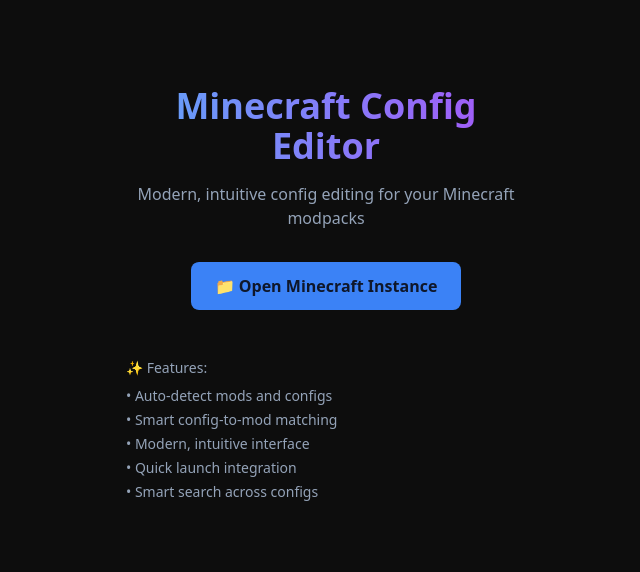
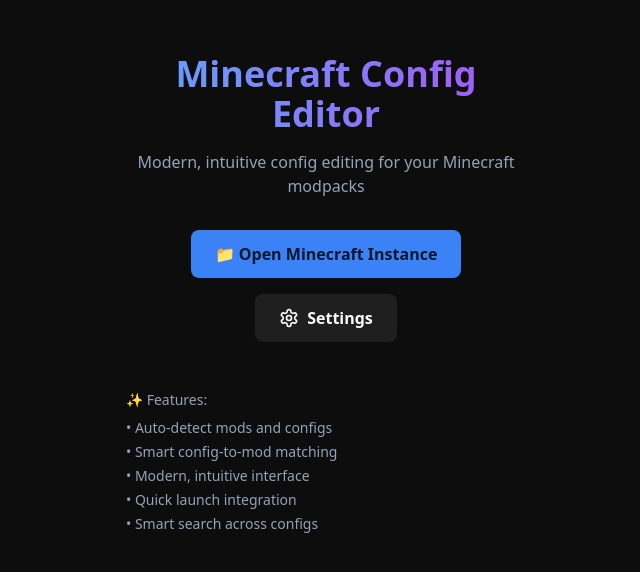
Before and after one commit to MinecraftEvolve/MCED, a React (Vite) app: page / in a window 1280 px wide. Shown: the part 106-678 px from the top of the page, without its empty margins (314-954 px from the left). Built offline with nearby package versions, Linux system fonts and the light colour scheme.

Commit message:
Make settings accessible from welcome screen and improve UI

```diff
--- a/src/renderer/App.tsx
+++ b/src/renderer/App.tsx
@@ -1,11 +1,12 @@
 import { useState, useEffect } from 'react';
 import { useAppStore } from './store';
-import { Loader2 } from 'lucide-react';
+import { Loader2, Settings as SettingsIcon } from 'lucide-react';
 import { Header } from './components/Layout/Header';
 import { Sidebar } from './components/Layout/Sidebar';
 import { MainPanel } from './components/Layout/MainPanel';
 import { StatusBar } from './components/Layout/StatusBar';
 import { SmartSearch } from './components/SmartSearch/SmartSearch';
+import { Settings } from './components/Settings/Settings';
 import { smartSearchService } from './services/SmartSearchService';
 import modrinthAPI from './services/api/ModrinthAPI';
 import { ModInfo } from '../shared/types/mod.types';
@@ -55,6 +56,7 @@
   const { currentInstance, setCurrentInstance, setMods, setIsLoading, isLoading, mods } = useAppStore();
   const [error, setError] = useState<string | null>(null);
   const [showSearch, setShowSearch] = useState(false);
+  const [showSettings, setShowSettings] = useState(false);
 
   // Enable keyboard shortcuts
   useKeyboardShortcuts();
@@ -158,6 +160,16 @@
             )}
           </button>
 
+          <button
+            onClick={() => setShowSettings(true)}
+            className="mt-4 px-6 py-3 bg-secondary text-secondary-foreground rounded-lg font-semibold
+                     hover:bg-secondary/90 transition-all duration-200 transform hover:scale-105
+                     flex items-center gap-2 mx-auto"
+          >
+            <SettingsIcon className="w-5 h-5" />
+            Settings
+          </button>
+
           <div className="mt-12 text-left">
             <p className="text-sm text-muted-foreground mb-2">✨ Features:</p>
             <ul className="text-sm text-muted-foreground space-y-1">
@@ -169,6 +181,8 @@
             </ul>
           </div>
         </div>
+
+        {showSettings && <Settings onClose={() => setShowSettings(false)} />}
       </div>
     );
   }
@@ -183,6 +197,7 @@
       <StatusBar />
 
       {showSearch && <SmartSearch onClose={() => setShowSearch(false)} />}
+      {showSettings && <Settings onClose={() => setShowSettings(false)} />}
     </div>
   );
 }
```
